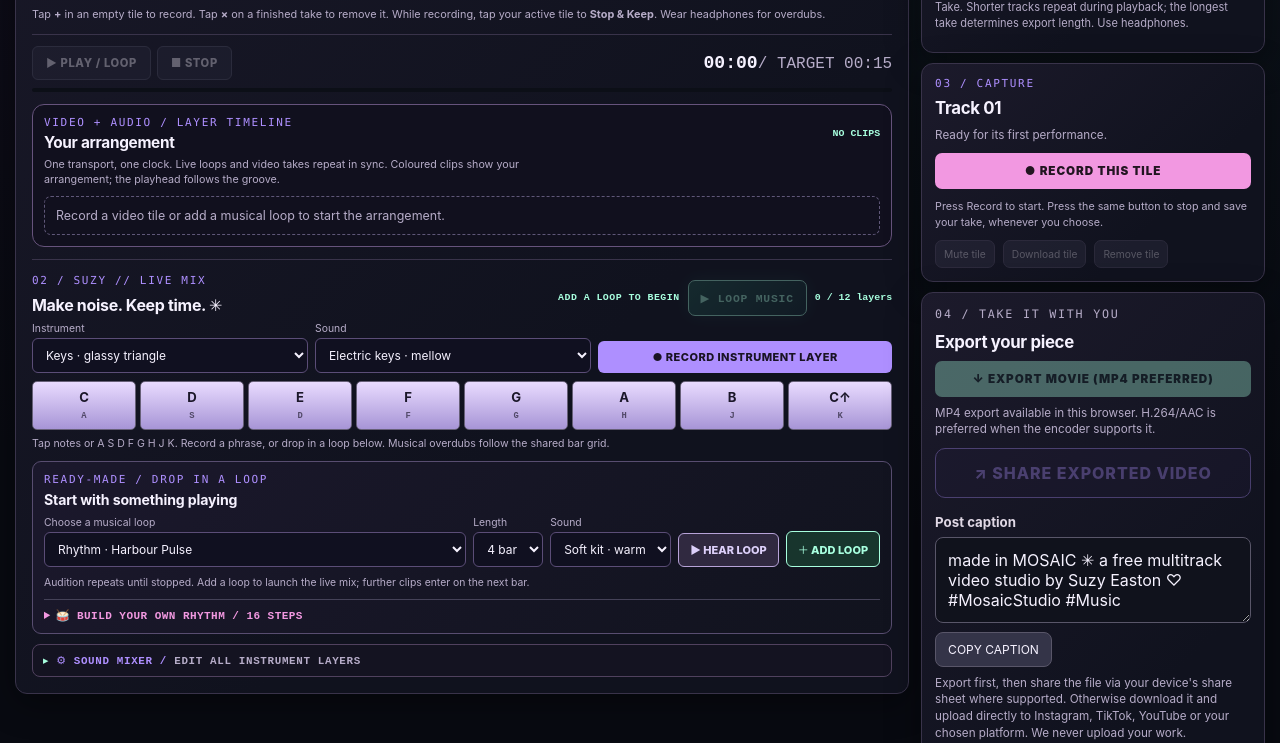
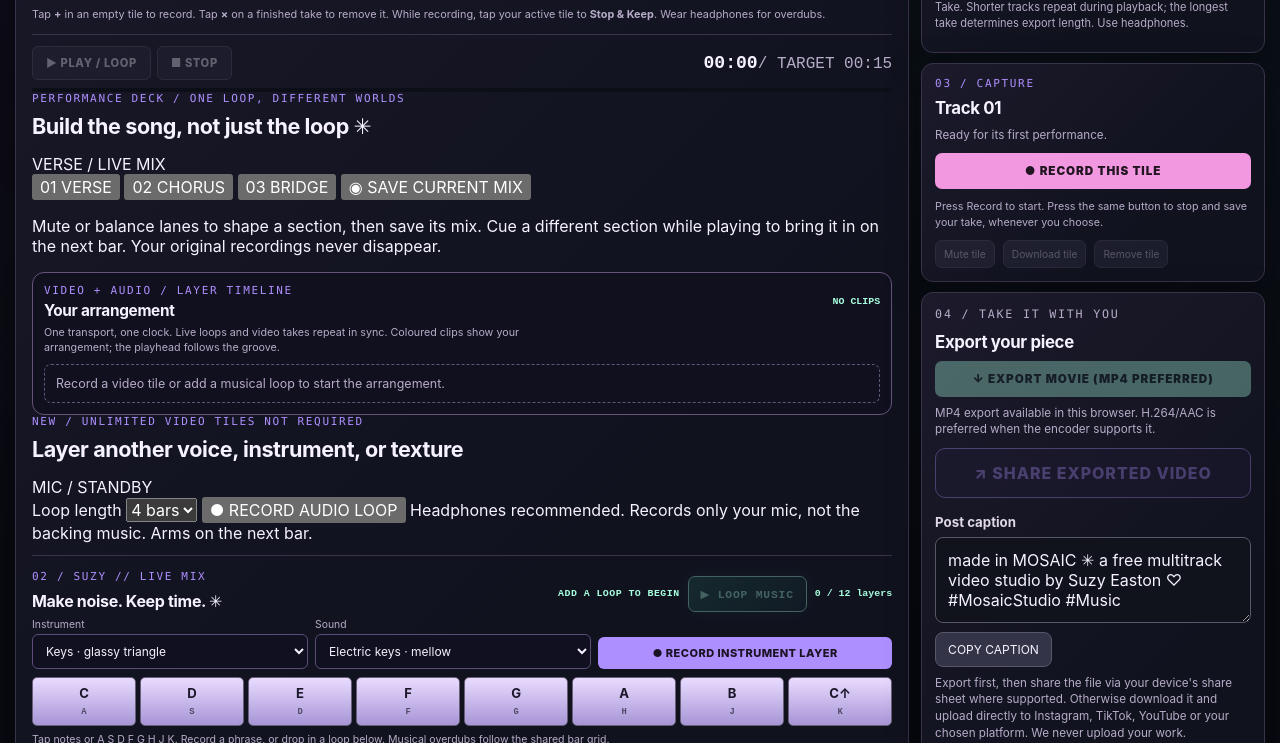
Before and after one commit to suzyeaston/mosaic-studio, a website with bundled scripts: page index.html in a window 1280 px wide. Shown: the part 804-1547 px from the top of the page. Built offline with nearby package versions, Linux system fonts and the light colour scheme.

Commit message:
feat: make Verse Chorus Bridge scene deck and independent mic overdub controls visible

```diff
--- a/index.html
+++ b/index.html
@@ -13,6 +13,8 @@
   <script defer src="soundbank.js"></script>
   <script defer src="instruments.js"></script>
   <script defer src="timeline.js"></script>
+  <script defer src="scenes.js"></script>
+  <script defer src="audio-loops.js"></script>
   <script defer src="app.js"></script>
 </head>
 <body>
@@ -52,6 +54,20 @@
           <div class="time-display" aria-label="Transport clock"><strong id="clock">00:00</strong><span id="duration-label">/ TARGET 00:15</span></div>
           <div class="progress" role="progressbar" aria-label="Loop position" aria-valuemin="0" aria-valuemax="100" aria-valuenow="0"><div id="progress-bar"></div></div>
         </div>
+        <section class="scene-deck" aria-labelledby="scene-title">
+          <div class="scene-deck-top">
+            <div><p class="label">PERFORMANCE DECK / ONE LOOP, DIFFERENT WORLDS</p>
+              <h2 id="scene-title">Build the song, not just the loop ✳</h2></div>
+            <span id="scene-status" class="scene-status" aria-live="polite">VERSE / LIVE MIX</span>
+          </div>
+          <div class="scene-buttons" role="group" aria-label="Song sections">
+            <button type="button" data-scene="verse" class="scene-button is-active" aria-pressed="true"><span>01</span> VERSE</button>
+            <button type="button" data-scene="chorus" class="scene-button" aria-pressed="false"><span>02</span> CHORUS</button>
+            <button type="button" data-scene="bridge" class="scene-button" aria-pressed="false"><span>03</span> BRIDGE</button>
+            <button type="button" id="scene-save" class="scene-save">◉ SAVE CURRENT MIX</button>
+          </div>
+          <p class="scene-hint">Mute or balance lanes to shape a section, then save its mix. Cue a different section while playing to bring it in on the next bar. Your original recordings never disappear.</p>
+        </section>
         <section id="mosaic-arrangement" class="mosaic-arrangement" aria-labelledby="mosaic-arrangement-title">
           <div class="mosaic-arrangement-head">
             <div><p class="label">VIDEO + AUDIO / LAYER TIMELINE</p><h2 id="mosaic-arrangement-title">Your arrangement</h2></div>
@@ -59,6 +75,21 @@
           </div>
           <p class="instrument-tip">One transport, one clock. Live loops and video takes repeat in sync. Coloured clips show your arrangement; the playhead follows the groove.</p>
           <div id="mosaic-arrangement-tracks" class="mosaic-arrangement-tracks" aria-label="Video and instrument track lanes"></div>
+        </section>
+        <section class="mic-overdub" aria-labelledby="audio-loop-title">
+          <div class="mic-overdub-header">
+            <div><p class="label">NEW / UNLIMITED VIDEO TILES NOT REQUIRED</p>
+              <h2 id="audio-loop-title">Layer another voice, instrument, or texture</h2></div>
+            <span id="audio-loop-status" class="audio-loop-status" aria-live="polite">MIC / STANDBY</span>
+          </div>
+          <div class="mic-overdub-controls">
+            <label for="audio-loop-bars">Loop length
+              <select id="audio-loop-bars"><option value="1">1 bar</option><option value="2">2 bars</option><option value="4" selected>4 bars</option></select>
+            </label>
+            <button id="audio-loop-record" type="button">● RECORD AUDIO LOOP</button>
+            <span class="mic-overdub-help">Headphones recommended. Records only your mic, not the backing music. Arms on the next bar.</span>
+          </div>
+          <div id="audio-loop-lanes" class="audio-loop-lanes" aria-label="Saved independent audio overdubs"></div>
         </section>
         <section class="instrument-rack" aria-labelledby="instrument-title">
           <div class="instrument-head">
```
